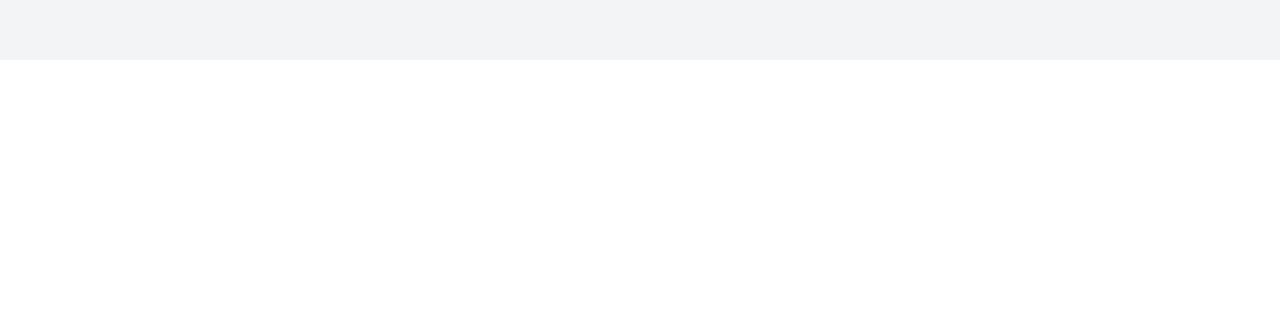
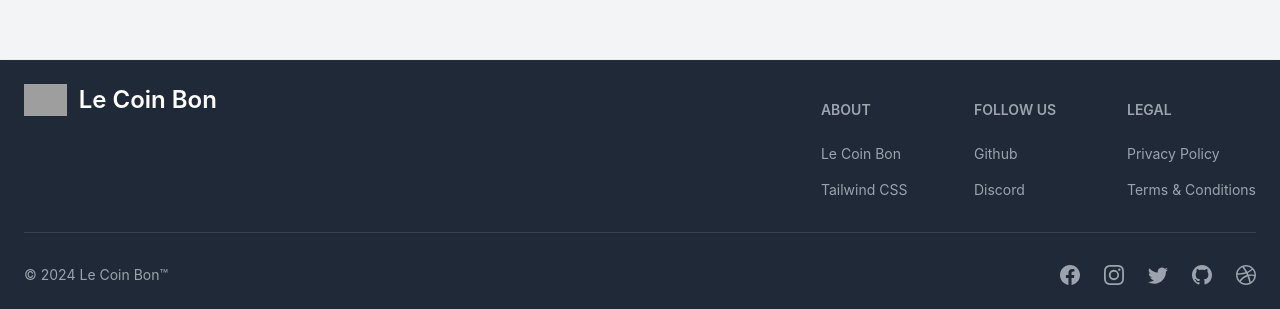
Before and after one commit to MatisAgr/IPSSI_MERN_Solo, a React (Create React App) app in the folder front/: page / in a window 1280 px wide. Shown: the part 804-1113 px from the top of the page. Before the commit the page ends 864 px from the top, so only its background shows below. Built offline with nearby package versions, Linux system fonts and the light colour scheme; grey boxes are pictures that could not be loaded.

Commit message:
Ajout d'un composant Footer et intégration du logo dans la barre de navigation

```diff
--- a/front/src/App.js
+++ b/front/src/App.js
@@ -9,6 +9,7 @@ import LoginPage from './pages/LoginPage/LoginPage';
 import NotFoundPage from './pages/NotFoundPage/NotFoundPage';
 import ProfilePage from './pages/ProfilePage/ProfilePage';
 import AnnouncePage from './pages/AnnouncePage/AnnouncePage';
+import FooterComponent from './components/Footer/Footer';
 
 
 
@@ -31,6 +32,8 @@ function App() {
               <Route path='*' element={<NotFoundPage />} />
             </Routes>
           </div>
+
+          <FooterComponent />
     </div>
   );
 }
--- /dev/null
+++ b/front/src/components/Footer/Footer.jsx
@@ -0,0 +1,57 @@
+import React from 'react';
+
+import { Footer } from "flowbite-react";
+import { BsDribbble, BsFacebook, BsGithub, BsInstagram, BsTwitter } from "react-icons/bs";
+
+export default function FooterComponent() {
+  return (
+    <Footer container className="bg-gray-800 text-white rounded-none">
+      <div className="w-full">
+        <div className="grid w-full justify-between sm:flex sm:justify-between md:flex md:grid-cols-1">
+          <div>
+            <Footer.Brand
+              href="https://flowbite.com"
+              src="https://www.geek-chretien.fr/wp-content/uploads/2018/01/logo-leboncoin.png"
+              alt="Logo"
+              name={<span className="text-white">Le Coin Bon</span>}
+              />
+          </div>
+          <div className="grid grid-cols-2 gap-8 sm:mt-4 sm:grid-cols-3 sm:gap-6">
+            <div>
+              <Footer.Title title="about" className="text-gray-400" />
+              <Footer.LinkGroup col>
+                <Footer.Link href="#" className="text-gray-400">Le Coin Bon</Footer.Link>
+                <Footer.Link href="#" className="text-gray-400">Tailwind CSS</Footer.Link>
+              </Footer.LinkGroup>
+            </div>
+            <div>
+              <Footer.Title title="Follow us" className="text-gray-400" />
+              <Footer.LinkGroup col>
+                <Footer.Link href="#" className="text-gray-400">Github</Footer.Link>
+                <Footer.Link href="#" className="text-gray-400">Discord</Footer.Link>
+              </Footer.LinkGroup>
+            </div>
+            <div>
+              <Footer.Title title="Legal" className="text-gray-400" />
+              <Footer.LinkGroup col>
+                <Footer.Link href="#" className="text-gray-400">Privacy Policy</Footer.Link>
+                <Footer.Link href="#" className="text-gray-400">Terms &amp; Conditions</Footer.Link>
+              </Footer.LinkGroup>
+            </div>
+          </div>
+        </div>
+        <Footer.Divider className="border-gray-700" />
+        <div className="w-full sm:flex sm:items-center sm:justify-between">
+          <Footer.Copyright href="#" by="Le Coin Bon™" year={2024} className="text-gray-400" />
+          <div className="mt-4 flex space-x-6 sm:mt-0 sm:justify-center">
+            <Footer.Icon href="#" icon={BsFacebook} className="text-gray-400" />
+            <Footer.Icon href="#" icon={BsInstagram} className="text-gray-400" />
+            <Footer.Icon href="#" icon={BsTwitter} className="text-gray-400" />
+            <Footer.Icon href="#" icon={BsGithub} className="text-gray-400" />
+            <Footer.Icon href="#" icon={BsDribbble} className="text-gray-400" />
+          </div>
+        </div>
+      </div>
+    </Footer>
+  );
+};
--- a/front/src/components/Navbar/Navbar.jsx
+++ b/front/src/components/Navbar/Navbar.jsx
@@ -15,7 +15,12 @@ export default function Navbar() {
     <nav className="bg-gray-800 p-4">
       <div className="container mx-auto flex justify-between items-center">
         <div className="text-white text-lg font-bold">
-          <NavLink to="/" className="text-white">
+          <NavLink to="/" className="flex items-center text-white">
+            <img
+              src="https://www.geek-chretien.fr/wp-content/uploads/2018/01/logo-leboncoin.png"
+              alt="Logo"
+              className="h-8 w-8 mr-2"
+            />
             Le Coin Bon
           </NavLink>
         </div>
```
